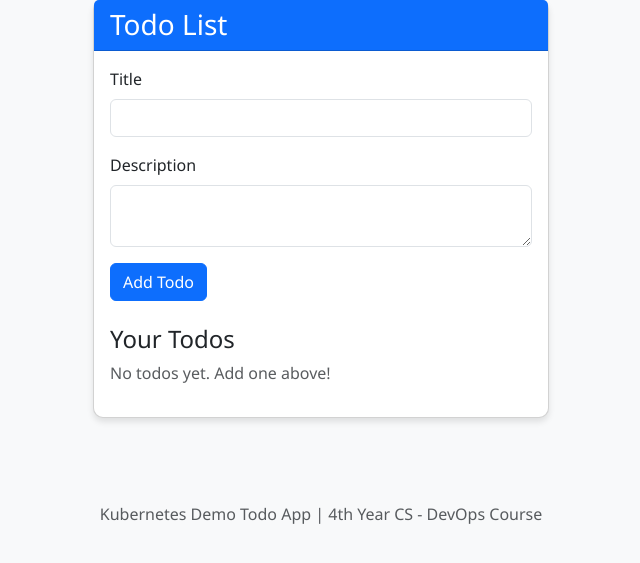
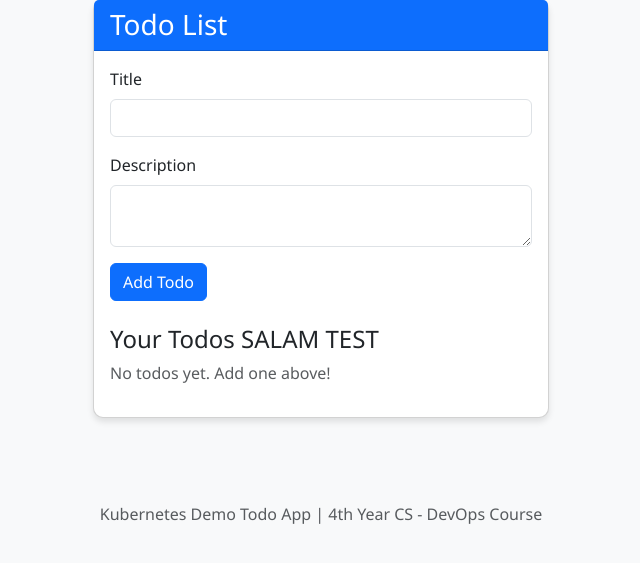
Before and after one commit to Walid-AMARA/k8s-todo-app, a FastAPI app: page / in a window 1280 px wide. Shown: the part 81-644 px from the top of the page, without its empty margins (319-959 px from the left). Run offline with FastAPI, Linux system fonts and the light colour scheme.

Commit message:
Update index.html
change1:  SALAM TEST

```diff
--- a/app/templates/index.html
+++ b/app/templates/index.html
@@ -20,7 +20,7 @@
                     <button type="submit" class="btn btn-primary">Add Todo</button>
                 </form>
 
-                <h4>Your Todos</h4>
+                <h4>Your Todos SALAM TEST </h4>
                 {% if todos %}
                 <ul class="list-group">
                     {% for todo in todos %}
```
